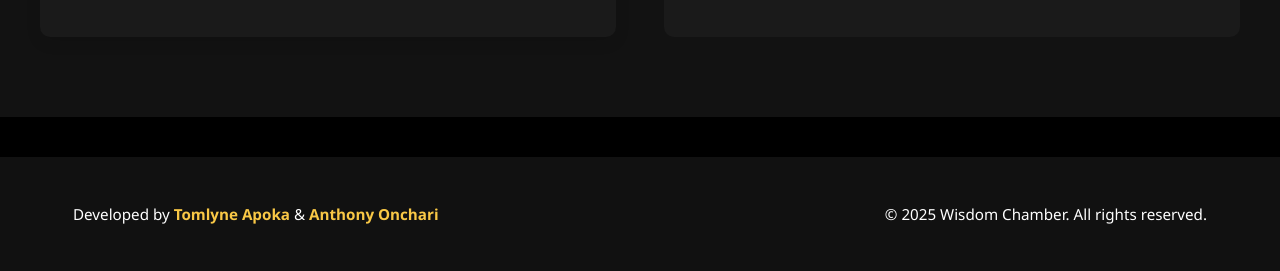
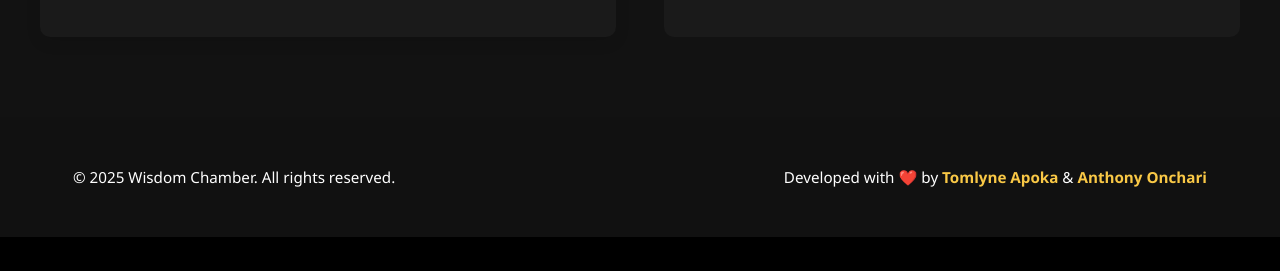
Before and after one commit to Tomlyne-Tech/wisdom-2, a plain HTML site: page index.html in a window 1280 px wide. Shown: the part 6832-7103 px from the top of the page. After the commit the page ends 7069 px from the top, so only its background shows below. Drawn offline with nearby package versions, Linux system fonts and the light colour scheme.

Commit message:
Footer 002 commit

```diff
--- a/index.html
+++ b/index.html
@@ -375,17 +375,14 @@
 <!-- Footer -->
 <footer class="footer">
   <div class="container">
+    <p>&copy; 2025 Wisdom Chamber. All rights reserved.</p>
     <p>
-      Developed by
-      <a href="https://github.com/Tomlyne-Tech" target="_blank">Tomlyne Apoka</a> &
+      Developed with ❤️ by
+      <a href="https://tomlyne-tech.github.io/My-portfolio" target="_blank">Tomlyne Apoka</a> &
       <a href="https://www.anthonyonchari.co.ke" target="_blank">Anthony Onchari</a>
     </p>
-    <p>&copy; 2025 Wisdom Chamber. All rights reserved.</p>
   </div>
 </footer>
-</body>
-</html>
-
 
 </body>
 </html>
--- a/style.css
+++ b/style.css
@@ -965,11 +965,10 @@ body {
   text-align: center;
   padding: 20px 10px;
   font-size: 0.95rem;
-  margin-top: 40px;
 }
 
 .footer p {
-  margin: 5px 0;
+  margin: 8px 0;
 }
 
 .footer a {
```
